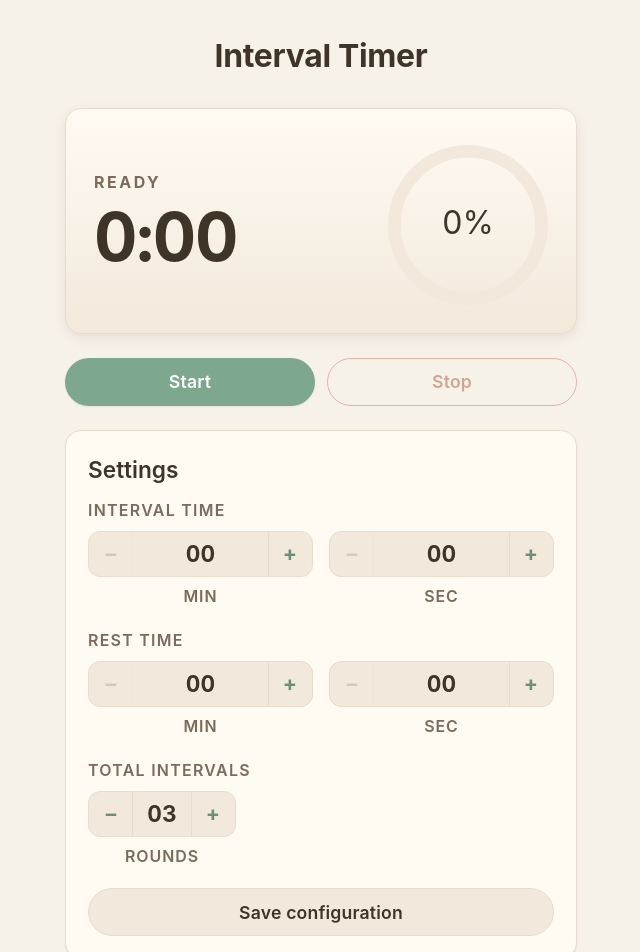
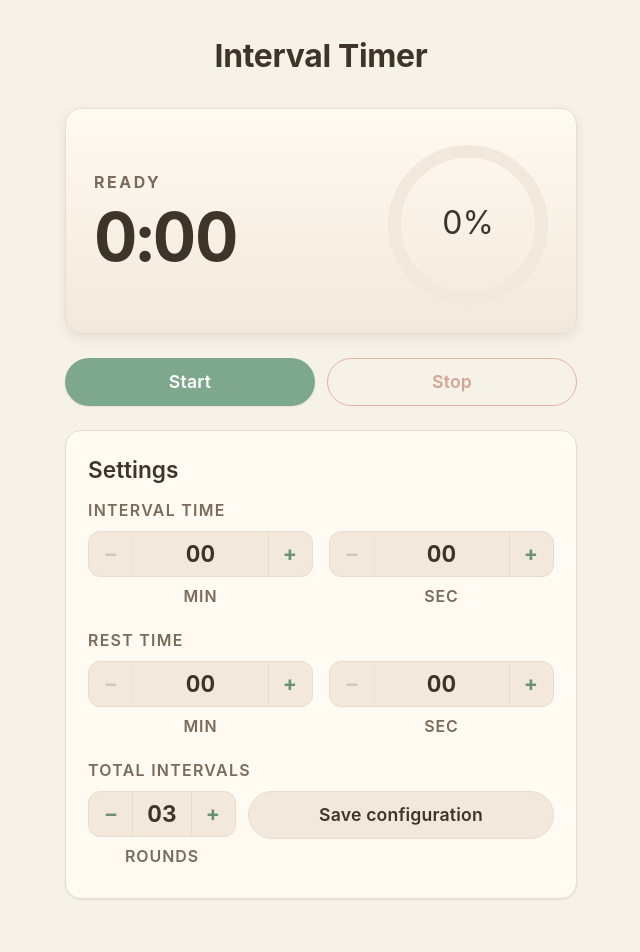
Before and after one commit to smatayev/interval_workout_timer_app, a React (Create React App) app: page / in a window 1280 px wide. Shown: the top 952 px of the page, without its empty margins (319-959 px from the left). After the commit the page ends 923 px from the top, so only its background shows below. Built offline with nearby package versions, Linux system fonts and the light colour scheme.

Commit message:
Minor adjustments to UI to center settings-save-btn aligned relative to interval picker

```diff
--- a/src/App.css
+++ b/src/App.css
@@ -188,6 +188,18 @@
   justify-content: flex-start;
 }
 
+.settings-inline-row {
+  display: flex;
+  align-items: flex-end;
+  gap: var(--space-3);
+  min-width: 0;
+}
+
+.settings-inline-row .spinner-row {
+  flex: 0 0 auto;
+  min-width: 0;
+}
+
 .spinner-item {
   display: flex;
   flex-direction: column;
@@ -320,6 +332,16 @@
   display: flex;
   flex-direction: column;
   gap: var(--space-3);
+}
+
+.settings-save-btn {
+  width: auto;
+  flex: 1 1 auto;
+  min-width: 0;
+  white-space: normal;
+  text-align: center;
+  padding-inline: clamp(10px, 2vw, 16px);
+  align-self: flex-start;
 }
 
 .saved-configs {
@@ -477,6 +499,24 @@
   .settings-field {
     padding: var(--space-1) clamp(6px, 1.5vw, 8px);
   }
+
+  .settings-inline-row {
+    flex-direction: column;
+    align-items: stretch;
+  }
+
+  .settings-inline-row .spinner-row {
+    width: 100%;
+  }
+
+  .settings-inline-row .spinner-row--single .spinner-item {
+    min-width: 0;
+    width: 100%;
+  }
+
+  .settings-save-btn {
+    width: 100%;
+  }
 }
 
 @media (min-width: 560px) {
--- a/src/components/Settings.js
+++ b/src/components/Settings.js
@@ -81,6 +81,7 @@ function Settings({
 
       <div className="settings-group">
         <span className="settings-group-label">Total Intervals</span>
+        <div className="settings-inline-row">
           <div className="spinner-row spinner-row--single">
             <SpinnerInput
               id="total-intervals"
@@ -92,17 +93,18 @@ function Settings({
               label="rounds"
             />
           </div>
-      </div>
-
-      <div className="settings-actions">
           <button
             type="button"
             onClick={handleSave}
-          className="btn btn--secondary btn--block"
+            className="btn btn--secondary settings-save-btn"
           >
             Save configuration
           </button>
+        </div>
+      </div>
+
       {savedConfigs.length > 0 && (
+        <div className="settings-actions">
           <div className="saved-configs">
             {savedConfigs.map((config, index) => (
               <button
@@ -117,8 +119,8 @@ function Settings({
               </button>
             ))}
           </div>
+        </div>
       )}
-      </div>
     </section>
   );
 }
```
Lines whose indentation alone changed are shown as unchanged.
